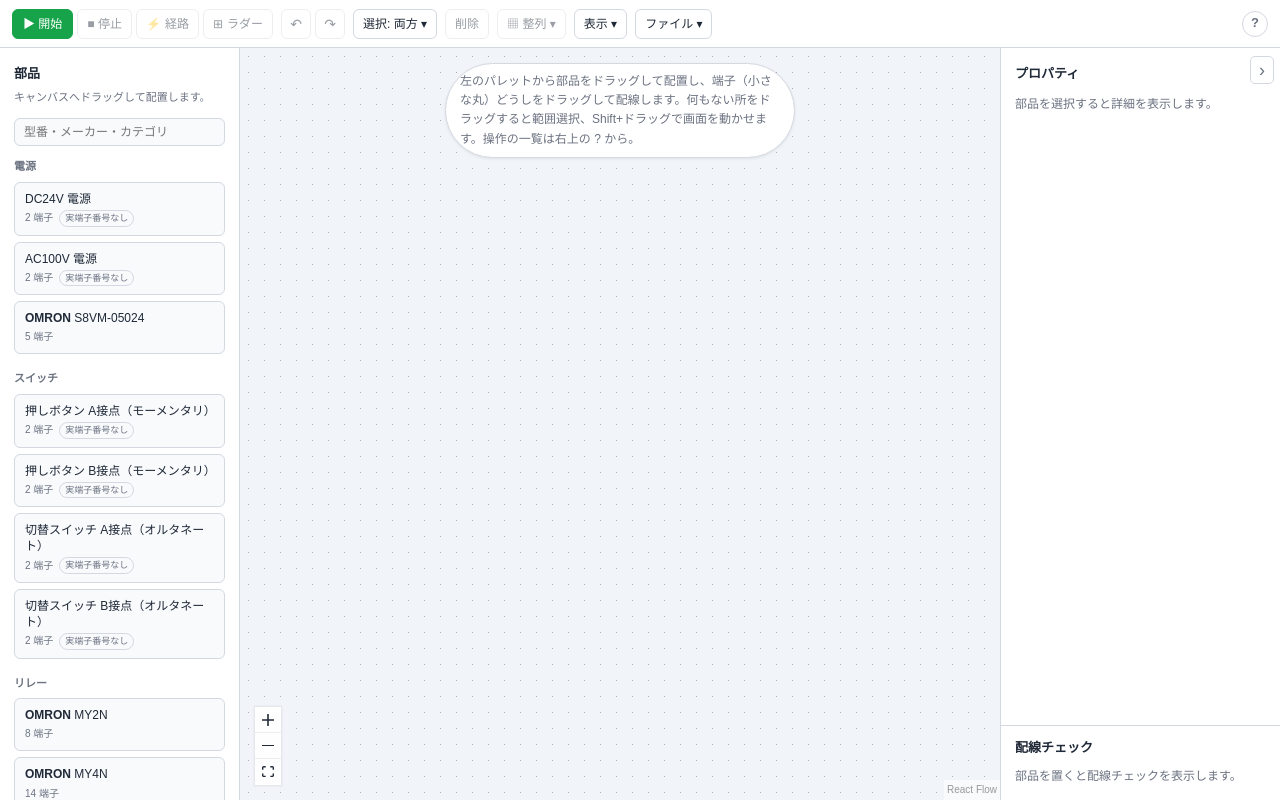
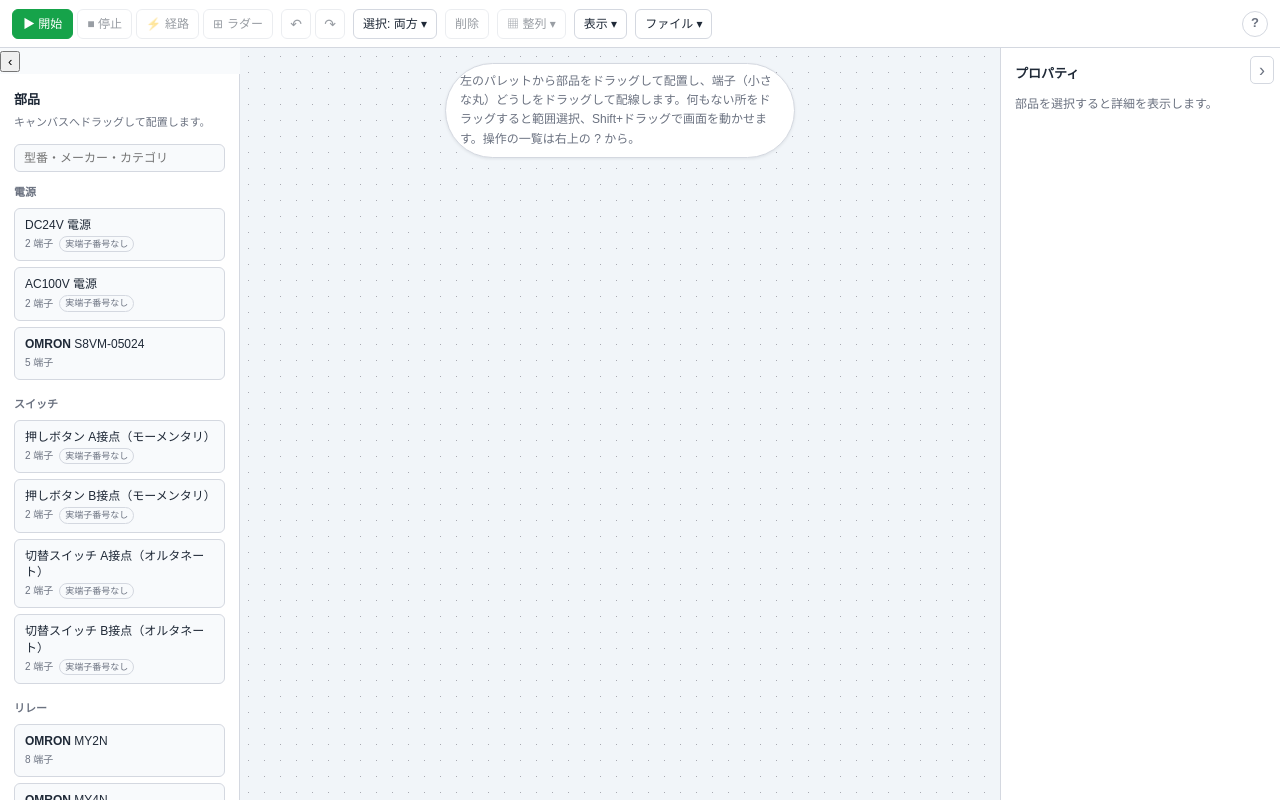
Before and after one commit to su-metal/relay-lab, a Next.js app: page / in a window 1280 px wide. Shown: the top 800 px of the page. Built offline with nearby package versions, Linux system fonts and the light colour scheme.

Commit message:
feat(ui): make both side panels collapsible

```diff
--- a/src/components/circuit/CircuitWorkspace.tsx
+++ b/src/components/circuit/CircuitWorkspace.tsx
@@ -32,6 +32,7 @@ import { useArrangeShortcut } from "./useArrangeShortcut";
 import { useDocumentPersistence } from "./useDocumentPersistence";
 import { useFlipShortcut } from "./useFlipShortcut";
 import { useHistoryShortcuts } from "./useHistoryShortcuts";
+import { usePanelShortcuts } from "./usePanelShortcuts";
 import { useSimulationShortcut } from "./useSimulationShortcut";
 import { useSimulationSync } from "./useSimulationSync";
 import { useCoarsePointer, useCompactLayout } from "./useViewportMode";
@@ -71,7 +72,34 @@ function Workspace() {
   const coarse = useCoarsePointer();
 
   const [openSheet, setOpenSheet] = useState<SheetKey | null>(null);
+  const [paletteOpen, setPaletteOpen] = useState(true);
   const [inspectorOpen, setInspectorOpen] = useState(true);
+
+  const toggleComponentPanel = useCallback(() => {
+    setPaletteOpen((current) => !current);
+  }, []);
+
+  const togglePropertiesPanel = useCallback(() => {
+    setInspectorOpen((current) => !current);
+  }, []);
+
+  /**
+   * M / 上部ボタンの一括切り替え。
+   * どちらか一方でも開いていれば両方閉じ、両方閉じているときだけ両方戻す。
+   * これなら「片側だけ閉じた状態 → M」で確実にメインだけになる。
+   */
+  const toggleAllPanels = useCallback(() => {
+    const open = !paletteOpen && !inspectorOpen;
+    setPaletteOpen(open);
+    setInspectorOpen(open);
+  }, [inspectorOpen, paletteOpen]);
+
+  usePanelShortcuts({
+    compact,
+    onToggleComponentPanel: toggleComponentPanel,
+    onTogglePropertiesPanel: togglePropertiesPanel,
+    onToggleAllPanels: toggleAllPanels,
+  });
 
   useEffect(() => {
     if (!compact) setOpenSheet(null);
@@ -127,6 +155,8 @@ function Workspace() {
     </>
   );
 
+  const sidePanelsHidden = !paletteOpen && !inspectorOpen;
+
   return (
     <div className={styles.workspace} data-compact={compact || undefined}>
       <Toolbar
@@ -138,6 +168,8 @@ function Workspace() {
         onImportFile={persistence.importFromFile}
         onOpenHelp={() => setHelpOpen(true)}
         onOpenLadder={() => setLadderOpen(true)}
+        sidePanelsHidden={sidePanelsHidden}
+        onToggleSidePanels={toggleAllPanels}
       />
 
       {persistence.notices.length > 0 && (
@@ -149,12 +181,36 @@ function Workspace() {
 
       <div
         className={styles.columns}
+        data-palette-collapsed={!compact && !paletteOpen ? true : undefined}
         data-inspector-collapsed={!compact && !inspectorOpen ? true : undefined}
       >
-        {!compact && (
-          <ComponentPalette
-            onPick={coarse ? placeFromPalette : undefined}
-          />
+        {!compact && paletteOpen && (
+          <div className={styles.paletteRegion}>
+            <button
+              type="button"
+              className={styles.paletteToggle}
+              onClick={toggleComponentPanel}
+              aria-label="部品パネルを閉じる"
+              title="部品パネルを閉じる（C）"
+            >
+              ‹
+            </button>
+            <ComponentPalette onPick={coarse ? placeFromPalette : undefined} />
+          </div>
+        )}
+
+        {!compact && !paletteOpen && inspectorOpen && (
+          <aside className={styles.paletteRail} aria-label="部品パネル">
+            <button
+              type="button"
+              className={styles.paletteToggle}
+              onClick={toggleComponentPanel}
+              aria-label="部品パネルを開く"
+              title="部品パネルを開く（C）"
+            >
+              ›
+            </button>
+          </aside>
         )}
 
         <CircuitCanvas rangeSelectionTarget={rangeSelectionTarget} />
@@ -164,9 +220,9 @@ function Workspace() {
             <button
               type="button"
               className={styles.inspectorToggle}
-              onClick={() => setInspectorOpen(false)}
+              onClick={togglePropertiesPanel}
               aria-label="プロパティパネルを閉じる"
-              title="プロパティパネルを閉じる"
+              title="プロパティパネルを閉じる（P）"
             >
               ›
             </button>
@@ -174,14 +230,14 @@ function Workspace() {
           </div>
         )}
 
-        {!compact && !inspectorOpen && (
+        {!compact && !inspectorOpen && paletteOpen && (
           <aside className={styles.inspectorRail} aria-label="プロパティパネル">
             <button
               type="button"
               className={styles.inspectorToggle}
-              onClick={() => setInspectorOpen(true)}
+              onClick={togglePropertiesPanel}
               aria-label="プロパティパネルを開く"
-              title="プロパティパネルを開く"
+              title="プロパティパネルを開く（P）"
             >
               ‹
             </button>
```
